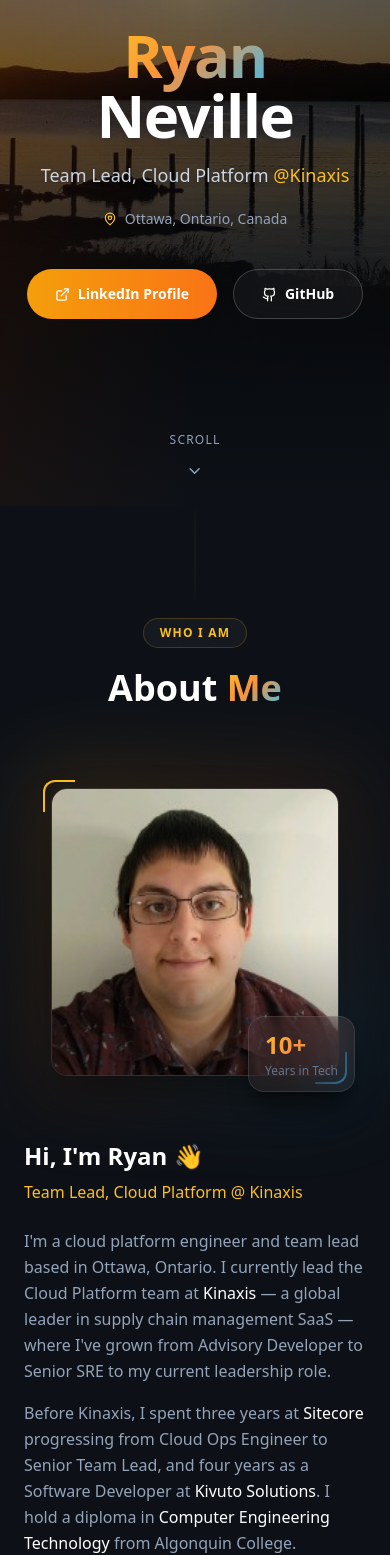
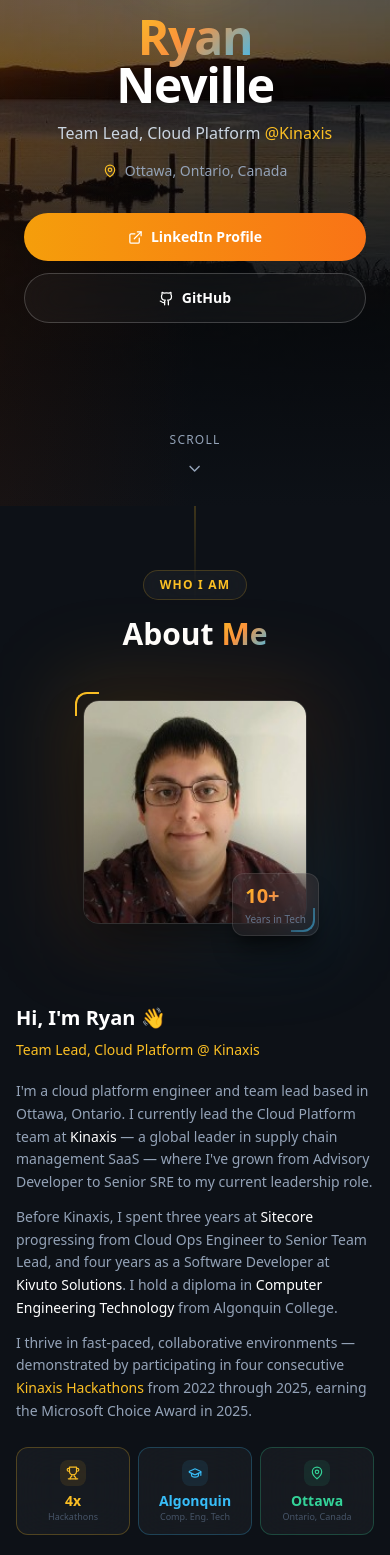
Before and after one commit to ryan-neville/rn-portfolio, a Next.js app: page / in a window 390 px wide. Shown: the part 338-1893 px from the top of the page. Built offline with nearby package versions, Linux system fonts and the light colour scheme.

Commit message:
fix: Updated mobile view to look better.

```diff
--- a/app/globals.css
+++ b/app/globals.css
@@ -35,6 +35,16 @@ body {
   border-radius: 4px;
 }
 
+/* Hero background: scroll on mobile (iOS fix), fixed on desktop */
+.hero-bg {
+  background-attachment: scroll;
+}
+@media (min-width: 768px) {
+  .hero-bg {
+    background-attachment: fixed;
+  }
+}
+
 @layer utilities {
   /* Subtle dot grid — warm amber dots on dark */
   .bg-grid {
--- a/components/About.tsx
+++ b/components/About.tsx
@@ -10,25 +10,22 @@ const highlights = [
     color: 'text-amber-400',
     bg: 'bg-amber-400/10',
     border: 'border-amber-400/25',
-    label: 'Hackathon Participations',
     value: '4x',
-    sub: 'Kinaxis 2022–2025',
+    sub: 'Hackathons',
   },
   {
     icon: GraduationCap,
     color: 'text-sky-400',
     bg: 'bg-sky-400/10',
     border: 'border-sky-400/25',
-    label: 'Education',
     value: 'Algonquin',
-    sub: 'Computer Engineering Tech.',
+    sub: 'Comp. Eng. Tech',
   },
   {
     icon: MapPin,
     color: 'text-emerald-400',
     bg: 'bg-emerald-400/10',
     border: 'border-emerald-400/25',
-    label: 'Location',
     value: 'Ottawa',
     sub: 'Ontario, Canada',
   },
@@ -39,43 +36,42 @@ export default function About() {
   const isInView = useInView(ref, { once: true, margin: '-80px' })
 
   return (
-    <section id="about" ref={ref} className="relative py-28 bg-[#0d1117]">
+    <section id="about" ref={ref} className="relative py-16 md:py-24 lg:py-28 bg-[#0d1117]">
       {/* Warm glow rising from hero */}
       <div className="absolute top-0 left-1/2 -translate-x-1/2 w-px h-24 bg-gradient-to-b from-amber-400/40 to-transparent" />
-      <div className="absolute top-0 inset-x-0 h-32 bg-gradient-to-b from-[#0d1117] to-transparent pointer-events-none" />
 
-      <div className="max-w-6xl mx-auto px-6">
+      <div className="max-w-6xl mx-auto px-4 sm:px-6">
         {/* Section heading */}
         <motion.div
           initial={{ opacity: 0, y: 30 }}
           animate={isInView ? { opacity: 1, y: 0 } : {}}
           transition={{ duration: 0.7 }}
-          className="text-center mb-20"
+          className="text-center mb-12 md:mb-20"
         >
-          <span className="inline-block px-4 py-1.5 text-xs font-semibold tracking-widest uppercase text-amber-400 glass border border-amber-400/20 rounded-full mb-5">
+          <span className="inline-block px-4 py-1.5 text-xs font-semibold tracking-widest uppercase text-amber-400 glass border border-amber-400/20 rounded-full mb-4 sm:mb-5">
             Who I Am
           </span>
-          <h2 className="text-4xl md:text-5xl font-bold text-white">
+          <h2 className="text-3xl sm:text-4xl md:text-5xl font-bold text-white">
             About <span className="gradient-text">Me</span>
           </h2>
         </motion.div>
 
-        <div className="grid lg:grid-cols-2 gap-16 items-center">
-          {/* Profile image */}
+        <div className="grid lg:grid-cols-2 gap-10 lg:gap-16 items-center">
+          {/* Profile image — hidden on small mobile, shown from sm up */}
           <motion.div
             initial={{ opacity: 0, x: -40 }}
             animate={isInView ? { opacity: 1, x: 0 } : {}}
             transition={{ duration: 0.8, delay: 0.1 }}
             className="flex justify-center"
           >
-            <div className="relative">
+            <div className="relative mb-10 lg:mb-0">
               {/* Warm glow behind image */}
               <div className="absolute -inset-6 rounded-3xl bg-gradient-to-br from-amber-500/15 via-orange-500/10 to-sky-500/15 blur-2xl" />
               {/* Corner accents */}
-              <div className="absolute -top-2 -left-2 w-8 h-8 border-t-2 border-l-2 border-amber-400 rounded-tl-xl" />
-              <div className="absolute -bottom-2 -right-2 w-8 h-8 border-b-2 border-r-2 border-sky-400 rounded-br-xl" />
+              <div className="absolute -top-2 -left-2 w-6 h-6 sm:w-8 sm:h-8 border-t-2 border-l-2 border-amber-400 rounded-tl-xl" />
+              <div className="absolute -bottom-2 -right-2 w-6 h-6 sm:w-8 sm:h-8 border-b-2 border-r-2 border-sky-400 rounded-br-xl" />
               {/* Image */}
-              <div className="relative w-72 h-72 md:w-80 md:h-80 rounded-2xl overflow-hidden border border-white/10 shadow-2xl shadow-black/50">
+              <div className="relative w-56 h-56 sm:w-72 sm:h-72 md:w-80 md:h-80 rounded-2xl overflow-hidden border border-white/10 shadow-2xl shadow-black/50">
                 {/* eslint-disable-next-line @next/next/no-img-element */}
                 <img
                   src="/profile.jpg"
@@ -84,10 +80,10 @@ export default function About() {
                 />
                 <div className="absolute inset-0 bg-gradient-to-t from-black/40 via-transparent to-transparent" />
               </div>
-              {/* Floating badge */}
-              <div className="absolute -bottom-4 -right-4 glass border border-white/10 rounded-2xl px-4 py-3 shadow-xl shadow-black/40">
-                <div className="text-2xl font-black gradient-text">10+</div>
-                <div className="text-xs text-slate-500 mt-0.5">Years in Tech</div>
+              {/* Floating badge — repositioned to not overflow on mobile */}
+              <div className="absolute -bottom-3 -right-3 sm:-bottom-4 sm:-right-4 glass border border-white/10 rounded-xl sm:rounded-2xl px-3 py-2 sm:px-4 sm:py-3 shadow-xl shadow-black/40">
+                <div className="text-xl sm:text-2xl font-black gradient-text">10+</div>
+                <div className="text-[10px] sm:text-xs text-slate-500 mt-0.5">Years in Tech</div>
               </div>
             </div>
           </motion.div>
@@ -98,10 +94,12 @@ export default function About() {
             animate={isInView ? { opacity: 1, x: 0 } : {}}
             transition={{ duration: 0.8, delay: 0.2 }}
           >
-            <h3 className="text-2xl font-bold text-white mb-2">Hi, I&apos;m Ryan 👋</h3>
-            <p className="text-amber-400 font-medium mb-6">Team Lead, Cloud Platform @ Kinaxis</p>
+            <h3 className="text-xl sm:text-2xl font-bold text-white mb-2">Hi, I&apos;m Ryan 👋</h3>
+            <p className="text-amber-400 font-medium mb-5 sm:mb-6 text-sm sm:text-base">
+              Team Lead, Cloud Platform @ Kinaxis
+            </p>
 
-            <div className="space-y-4 text-slate-400 leading-relaxed mb-8">
+            <div className="space-y-3 sm:space-y-4 text-slate-400 leading-relaxed mb-6 sm:mb-8 text-sm sm:text-base">
               <p>
                 I&apos;m a cloud platform engineer and team lead based in Ottawa, Ontario. I currently
                 lead the Cloud Platform team at{' '}
@@ -122,26 +120,25 @@ export default function About() {
                 I thrive in fast-paced, collaborative environments — demonstrated by participating
                 in four consecutive{' '}
                 <span className="text-amber-400 font-medium">Kinaxis Hackathons</span> from 2022
-                through 2025 — earning the Microsoft Choice Award in 2025. I love building
-                reliable, scalable systems and bringing ideas to life.
+                through 2025, earning the Microsoft Choice Award in 2025.
               </p>
             </div>
 
             {/* Highlight cards */}
-            <div className="grid grid-cols-3 gap-3">
+            <div className="grid grid-cols-3 gap-2 sm:gap-3">
               {highlights.map((item, i) => (
                 <motion.div
-                  key={item.label}
+                  key={item.value}
                   initial={{ opacity: 0, y: 20 }}
                   animate={isInView ? { opacity: 1, y: 0 } : {}}
                   transition={{ duration: 0.5, delay: 0.3 + i * 0.1 }}
-                  className={`glass border ${item.border} rounded-2xl p-4 text-center`}
+                  className={`glass border ${item.border} rounded-xl sm:rounded-2xl p-3 sm:p-4 text-center`}
                 >
-                  <div className={`inline-flex p-2 rounded-xl ${item.bg} mb-2`}>
-                    <item.icon size={16} className={item.color} />
+                  <div className={`inline-flex p-1.5 sm:p-2 rounded-lg sm:rounded-xl ${item.bg} mb-1.5 sm:mb-2`}>
+                    <item.icon size={14} className={item.color} />
                   </div>
-                  <div className={`text-lg font-bold ${item.color}`}>{item.value}</div>
-                  <div className="text-[10px] text-slate-600 mt-0.5 leading-tight">{item.sub}</div>
+                  <div className={`text-sm sm:text-lg font-bold ${item.color} leading-tight`}>{item.value}</div>
+                  <div className="text-[9px] sm:text-[10px] text-slate-600 mt-0.5 leading-tight">{item.sub}</div>
                 </motion.div>
               ))}
             </div>
--- a/components/Hero.tsx
+++ b/components/Hero.tsx
@@ -6,29 +6,28 @@ import { MapPin, ExternalLink, Github, ChevronDown } from 'lucide-react'
 export default function Hero() {
   return (
     <section
-      className="relative min-h-screen flex flex-col items-center justify-center overflow-hidden"
+      className="hero-bg relative min-h-screen flex flex-col items-center justify-center overflow-hidden"
       style={{
         backgroundImage: "url('/background_photo.jpg')",
         backgroundSize: 'cover',
         backgroundPosition: 'center',
-        backgroundAttachment: 'fixed',
       }}
     >
-      {/* Layered dark overlay — light at top, heavy at bottom to blend into site */}
+      {/* Layered dark overlay */}
       <div className="absolute inset-0 bg-gradient-to-b from-black/30 via-black/55 to-[#0d1117]" />
-      {/* Warm golden vignette from left (where sun is) */}
+      {/* Warm golden vignette */}
       <div className="absolute inset-0 bg-gradient-to-r from-amber-950/20 via-transparent to-transparent" />
 
       {/* Content */}
-      <div className="relative z-10 flex flex-col items-center text-center max-w-4xl mx-auto px-6">
+      <div className="relative z-10 flex flex-col items-center text-center w-full max-w-4xl mx-auto px-6 pt-24 pb-16">
         {/* Profile image */}
         <motion.div
           initial={{ opacity: 0, scale: 0.5 }}
           animate={{ opacity: 1, scale: 1 }}
           transition={{ duration: 0.8, ease: [0.34, 1.56, 0.64, 1] }}
-          className="mb-8"
+          className="mb-6 sm:mb-8"
         >
-          <div className="relative w-36 h-36">
+          <div className="relative w-28 h-28 sm:w-36 sm:h-36">
             {/* Spinning sunset ring */}
             <div className="absolute -inset-1 rounded-full bg-gradient-to-r from-amber-400 via-orange-500 to-sky-500 animate-spin-slow opacity-80" />
             {/* Inner dark border */}
@@ -52,7 +51,7 @@ export default function Hero() {
           initial={{ opacity: 0, y: 30 }}
           animate={{ opacity: 1, y: 0 }}
           transition={{ duration: 0.8, delay: 0.2 }}
-          className="text-6xl md:text-8xl font-black mb-4 leading-none tracking-tight"
+          className="text-5xl sm:text-6xl md:text-8xl font-black mb-3 sm:mb-4 leading-none tracking-tight"
         >
           <span className="gradient-text">Ryan</span>
           <br />
@@ -64,7 +63,7 @@ export default function Hero() {
           initial={{ opacity: 0, y: 20 }}
           animate={{ opacity: 1, y: 0 }}
           transition={{ duration: 0.7, delay: 0.35 }}
-          className="text-lg md:text-xl text-slate-300 mb-5 font-light max-w-lg drop-shadow"
+          className="text-base sm:text-lg md:text-xl text-slate-300 mb-4 sm:mb-5 font-light max-w-sm sm:max-w-lg drop-shadow"
         >
           Team Lead, Cloud Platform{' '}
           <span className="text-amber-400 font-medium">@Kinaxis</span>
@@ -75,24 +74,24 @@ export default function Hero() {
           initial={{ opacity: 0, y: 20 }}
           animate={{ opacity: 1, y: 0 }}
           transition={{ duration: 0.7, delay: 0.45 }}
-          className="flex items-center gap-2 mb-10 text-slate-400 text-sm"
+          className="flex items-center gap-2 mb-8 sm:mb-10 text-slate-400 text-sm"
         >
           <MapPin size={14} className="text-amber-400" />
           Ottawa, Ontario, Canada
         </motion.div>
 
-        {/* CTA buttons */}
+        {/* CTA buttons — stacked on mobile, side-by-side on sm+ */}
         <motion.div
           initial={{ opacity: 0, y: 20 }}
           animate={{ opacity: 1, y: 0 }}
           transition={{ duration: 0.7, delay: 0.55 }}
-          className="flex flex-wrap gap-4 justify-center"
+          className="flex flex-col sm:flex-row gap-3 sm:gap-4 w-full sm:w-auto"
         >
           <a
             href="https://ca.linkedin.com/in/ryan-neville-63b03289"
             target="_blank"
             rel="noopener noreferrer"
-            className="flex items-center gap-2 px-7 py-3.5 bg-gradient-to-r from-amber-500 to-orange-500 rounded-full text-white font-semibold text-sm hover:opacity-90 transition-all duration-200 hover:scale-105 hover:shadow-xl hover:shadow-amber-500/30"
+            className="flex items-center justify-center gap-2 px-7 py-3.5 bg-gradient-to-r from-amber-500 to-orange-500 rounded-full text-white font-semibold text-sm hover:opacity-90 transition-all duration-200 hover:scale-105 hover:shadow-xl hover:shadow-amber-500/30 w-full sm:w-auto"
           >
             <ExternalLink size={15} />
             LinkedIn Profile
@@ -101,7 +100,7 @@ export default function Hero() {
             href="https://github.com/ryan-neville"
             target="_blank"
             rel="noopener noreferrer"
-            className="flex items-center gap-2 px-7 py-3.5 glass border border-white/20 rounded-full text-white font-semibold text-sm hover:border-sky-400/50 hover:bg-sky-400/10 transition-all duration-200 hover:scale-105"
+            className="flex items-center justify-center gap-2 px-7 py-3.5 glass border border-white/20 rounded-full text-white font-semibold text-sm hover:border-sky-400/50 hover:bg-sky-400/10 transition-all duration-200 hover:scale-105 w-full sm:w-auto"
           >
             <Github size={15} />
             GitHub
--- a/components/Navbar.tsx
+++ b/components/Navbar.tsx
@@ -77,13 +77,13 @@ export default function Navbar() {
               transition={{ duration: 0.3 }}
               className="md:hidden overflow-hidden"
             >
-              <div className="pt-4 pb-2 flex flex-col gap-4 border-t border-white/10 mt-4">
+              <div className="pt-2 pb-3 flex flex-col border-t border-white/10 mt-3">
                 {navLinks.map((link) => (
                   <a
                     key={link.href}
                     href={link.href}
                     onClick={() => setMenuOpen(false)}
-                    className="text-slate-400 hover:text-white text-sm font-medium transition-colors"
+                    className="text-slate-400 hover:text-white text-sm font-medium transition-colors py-3 px-1 border-b border-white/5 last:border-0 active:text-amber-400"
                   >
                     {link.label}
                   </a>
```
Also changed, not shown: components/Experience.tsx (+15 -15 lines).
